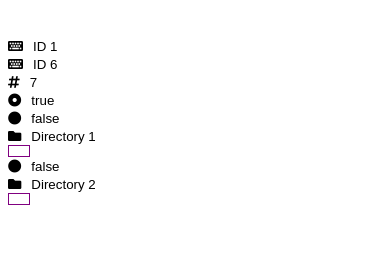
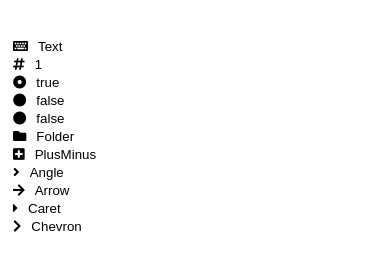
Before and after one commit to eweeye/treeview, a website: page index.html in a window 390 px wide. Shown: the part 61-332 px from the top of the page. Drawn offline with Linux system fonts and the light colour scheme; files that its build step writes are made by us from their sources.

Commit message:
Feature toggle expand (#5)
* Restuctured tree nodes to support instanceof checks for types

* Click event is able to isolate clicked node id

* Icon now refreshing onfolder node click

* Added a toggle item to test clickable logic

* Expanding shows the child nodes

* Expanding and colpasing folders work

* Added different colapsable styles (plus/minus, angle, arrow, caret, chevron)

Co-authored-by: Scott Hodgson <5344448@gmail.com>

```diff
--- a/index.html
+++ b/index.html
@@ -12,26 +12,29 @@
     <h1>EweEye TreeView</h1>
     <ul id="tree" class="eweeye-treeview"></ul>
     <script>
-        eweeye.TreeView.Add("tree", null, "id1", "ID 1");
-        eweeye.TreeView.Add("tree", "id1", "id2", "ID 2");
-        eweeye.TreeView.Add("tree", "id1", "id3", "ID 3");
-        eweeye.TreeView.Add("tree", "id2", "id4", "ID 4");
-        eweeye.TreeView.Add("tree", "id4", "id5", "ID 5");
-        eweeye.TreeView.Add("tree", null, "id6", "ID 6");
-        eweeye.TreeView.Add("tree", null, "id7", 7);
-        eweeye.TreeView.Add("tree", null, "id8", true);
-        eweeye.TreeView.Add("tree", null, "id9", false);
-        eweeye.TreeView.Add("tree", null, "id10", "Directory 1", "Folder");
-        eweeye.TreeView.Add("tree", "id10", "id11", "Sub-Directory 1", "Folder");
-        eweeye.TreeView.Add("tree", "id10", "id12", "Sub-Directory 2", "Folder");
-        eweeye.TreeView.Add("tree", "id11", "id13", "Sub-Directory 3", "Folder");
-        eweeye.TreeView.Add("tree", "id11", "id14", "Sub-Directory 4", "Folder");
-        eweeye.TreeView.Add("tree", null, "id15", false, "Toggle");
-        eweeye.TreeView.Add("tree", null, "id16", "Directory 2", "Folder");
-        eweeye.TreeView.Add("tree", "id16", "id17", "Sub-Directory 5", "Folder");
-        eweeye.TreeView.Add("tree", "id16", "id18", "Sub-Directory 6", "Folder");
-        eweeye.TreeView.Add("tree", "id17", "id19", "Sub-Directory 7", "Folder");
-        eweeye.TreeView.Add("tree", "id17", "id20", "Sub-Directory 8", "Folder");
+        eweeye.TreeView.Add("tree", null, "id1", "Text");
+        eweeye.TreeView.Add("tree", null, "id2", 1);
+        eweeye.TreeView.Add("tree", null, "id3", true);
+        eweeye.TreeView.Add("tree", null, "id4", false);
+        eweeye.TreeView.Add("tree", null, "id5", false, "Toggle");
+        eweeye.TreeView.Add("tree", null, "id6", "Folder", "Folder");
+        eweeye.TreeView.Add("tree", "id6", "id7", "Sub-folder", "Folder");
+        eweeye.TreeView.Add("tree", "id7", "id8", "Sub-sub-folder", "Folder");
+        eweeye.TreeView.Add("tree", null, "id9", "PlusMinus", "PlusMinus");
+        eweeye.TreeView.Add("tree", "id9", "id10", "Sub-PlusMinus", "PlusMinus");
+        eweeye.TreeView.Add("tree", "id10", "id11", "Sub-PlusMinus", "PlusMinus");
+        eweeye.TreeView.Add("tree", null, "id12", "Angle", "Angle");
+        eweeye.TreeView.Add("tree", "id12", "id13", "Sub-Angle", "Angle");
+        eweeye.TreeView.Add("tree", "id13", "id14", "Sub-Angle", "Angle");
+        eweeye.TreeView.Add("tree", null, "id15", "Arrow", "Arrow");
+        eweeye.TreeView.Add("tree", "id15", "id16", "Sub-Arrow", "Arrow");
+        eweeye.TreeView.Add("tree", "id16", "id17", "Sub-Arrow", "Arrow");
+        eweeye.TreeView.Add("tree", null, "id18", "Caret", "Caret");
+        eweeye.TreeView.Add("tree", "id18", "id19", "Sub-Caret", "Caret");
+        eweeye.TreeView.Add("tree", "id19", "id20", "Sub-Caret", "Caret");
+        eweeye.TreeView.Add("tree", null, "id21", "Chevron", "Chevron");
+        eweeye.TreeView.Add("tree", "id21", "id22", "Sub-Chevron", "Chevron");
+        eweeye.TreeView.Add("tree", "id22", "id23", "Sub-Chevron", "Chevron");
     </script>
 </body>
 </html>
--- a/src/css/treeview.css
+++ b/src/css/treeview.css
@@ -7,37 +7,37 @@ ul.eweeye-treeview div {
     display: inline-block;
 }
 
-ul.eweeye-treeview ul {
+ul.eweeye-treeview ul.children {
     list-style: none;
     display: table;
     border: 1px;
-    border-style: solid;
-    border-color: purple;
-    min-width: 10px;
-    min-height: 10px;
     padding-left: 10px;
 }
 
-ul.eweeye-treeview ul > div {
+ul.eweeye-treeview ul.children.hidden {
+    display: none;
+}
+
+ul.eweeye-treeview ul.children > div {
     display: table;
 }
 
-ul.eweeye-treeview button > * {
+ul.eweeye-treeview button.main {
     margin-left: 5px;
     margin-right: 5px;
 }
 
-ul.eweeye-treeview button > *:first-child {
+ul.eweeye-treeview button.main div.icon {
     margin-left: 0;
     margin-right: 5px;
 }
 
-ul.eweeye-treeview button > *:last-child {
+ul.eweeye-treeview button.main div.label {
     margin-left: 5px;
     margin-right: 0;
 }
 
-ul.eweeye-treeview button.node {
+ul.eweeye-treeview button.main {
     background: none;
     border: none;
     padding: 0;
@@ -46,7 +46,7 @@ ul.eweeye-treeview button.node {
     cursor: none;
 }
 
-ul.eweeye-treeview button.node:hover {
+ul.eweeye-treeview button.main:hover {
     background: none;
     border: none;
     padding: 0;
--- a/src/js/eweeye.js
+++ b/src/js/eweeye.js
@@ -1,7 +1,3 @@
 if (!window.eweeye) {
-    eweeye = {
-        Constants: {
-            Library: "eweeye"
-        }
-    };
+    window.eweeye = { };
 }
--- a/src/js/node.js
+++ b/src/js/node.js
@@ -4,16 +4,9 @@
         this.eweeye = {};
     }
 
-    if (!this.eweeye.Constants) {
-        this.eweeye.Constants = {};
-    }
-
     if (!this.eweeye.Node) {
         this.eweeye.Node = {};
     }
-
-    // Add constants to ui namepace
-    this.eweeye.Constants.Node = "node";
 
     // Add base node type constructor functions
     this.eweeye.Node.Type = {};
@@ -147,23 +140,62 @@
     Inherit(this.eweeye.Node.Type.Expandable, this.eweeye.Node.Type.Primitive);
     this.eweeye.Node.Type.Expandable.prototype.Children = {};
     this.eweeye.Node.Type.Expandable.prototype.Expanded = false;
+    this.eweeye.Node.Type.Expandable.prototype.IconOpen = null;
+    this.eweeye.Node.Type.Expandable.prototype.IconClosed = null;
     this.eweeye.Node.Type.Expandable.prototype.Trigger = function() {
         this.Expanded = !this.Expanded;
         return this;
     };
 
-    this.eweeye.Node.Type.Folder = function Folder() { };
-    Inherit(this.eweeye.Node.Type.Folder, this.eweeye.Node.Type.Expandable);
-    this.eweeye.Node.Type.Folder.prototype.RenderIcon = function() {
+    this.eweeye.Node.Type.Expandable.prototype.RenderIcon = function() {
         var span = document.createElement('span');
-        span.classList.add('fas');
         if (this.Expanded) {
-            span.classList.add('fa-folder-open');
+            if (this.IconOpen && typeof this.IconOpen === 'string') {
+                span.classList.add('fas', 'fa-' + this.IconOpen);
+            }
         } else {
-            span.classList.add('fa-folder');
+            if (this.IconClosed && typeof this.IconClosed === 'string') {
+                span.classList.add('fas', 'fa-' + this.IconClosed);
+            }
         }
         return span;
     };
+
+    this.eweeye.Node.Type.Folder = function Folder() {
+        this.IconOpen = 'folder-open';
+        this.IconClosed = 'folder';
+    };
+    Inherit(this.eweeye.Node.Type.Folder, this.eweeye.Node.Type.Expandable);
+
+    this.eweeye.Node.Type.PlusMinus = function PlusMinus() {
+        this.IconOpen = 'minus-square';
+        this.IconClosed = 'plus-square';
+    };
+    Inherit(this.eweeye.Node.Type.PlusMinus, this.eweeye.Node.Type.Expandable);
+
+    this.eweeye.Node.Type.Chevron = function PlusMinus() {
+        this.IconOpen = 'chevron-down';
+        this.IconClosed = 'chevron-right';
+    };
+    Inherit(this.eweeye.Node.Type.Chevron, this.eweeye.Node.Type.Expandable);
+
+    this.eweeye.Node.Type.Caret = function PlusMinus() {
+        this.IconOpen = 'caret-down';
+        this.IconClosed = 'caret-right';
+    };
+    Inherit(this.eweeye.Node.Type.Caret, this.eweeye.Node.Type.Expandable);
+
+    this.eweeye.Node.Type.Arrow = function PlusMinus() {
+        this.IconOpen = 'arrow-down';
+        this.IconClosed = 'arrow-right';
+    };
+    Inherit(this.eweeye.Node.Type.Arrow, this.eweeye.Node.Type.Expandable);
+
+    this.eweeye.Node.Type.Angle = function PlusMinus() {
+        this.IconOpen = 'angle-down';
+        this.IconClosed = 'angle-right';
+    };
+    Inherit(this.eweeye.Node.Type.Angle, this.eweeye.Node.Type.Expandable);
 
     this.eweeye.Node.Create = function(name) {
         if (typeof name !== "string")
@@ -176,6 +208,16 @@
                 return new eweeye.Node.Type.Folder();
             case "toggle":
                 return new eweeye.Node.Type.Toggle();
+            case "plusminus":
+                return new eweeye.Node.Type.PlusMinus();
+            case "chevron":
+                return new eweeye.Node.Type.Chevron();
+            case "caret":
+                return new eweeye.Node.Type.Caret();
+            case "arrow":
+                return new eweeye.Node.Type.Arrow();
+            case "angle":
+                return new eweeye.Node.Type.Angle();
             default:
                 return new eweeye.Node.Type.Primitive();
         }
--- a/src/js/treeview.js
+++ b/src/js/treeview.js
@@ -1,143 +1,96 @@
-eweeye.TreeView = (function() {
-    var _constTreeView = "treeview";
-    var _constNode = "node";
-    var ui = {
+(function() {
+
+    var _root = window;
+
+    if (!_root.eweeye) {
+        _root.eweeye = {};
+    }
+
+    if (!_root.eweeye.TreeView) {
+        _root.eweeye.TreeView = {
             Trees: {},
-        Nodes: {},
-
-        GetType: function(name, treeId) {
-            var type = ui.Types.Primitive;
-            if (name) {
-                if (ui.Types.hasOwnProperty(name)) {
-                    type = ui.Types[name];
-                }
-                if (treeId && ui.Trees[treeId].Types.hasOwnProperty(name)) {
-                    type = ui.Trees[treeId].Types[node.Type];
-                }
-            }
-            return type;
-        },
-
-        Add: function(treeId, parentId, id, value, type) {
-            if (!ui.Trees.hasOwnProperty(treeId)) {
-                ui.Trees[treeId] = {
             Nodes: {}
         };
     }
-            if (ui.Trees[treeId].Nodes.hasOwnProperty(id)) {
-                console.error("Id already exists in tree");
-                return;
-            }
-            if (ui.Nodes.hasOwnProperty(id)) {
-                console.error("Id already exists in alternate tree");
-                return;
-            }
-            if (document.getElementById(id)) {
-                console.error("Id already exists in DOM");
-                return;
-            }
-            var render = true;
-            if (parentId) {
-                var tempParentId = parentId;
-                while (tempParentId) {
-                    if (!ui.Nodes.hasOwnProperty(tempParentId)) {
-                        console.error("Parent does not exist");
-                        return;
-                    } else {
-                        var parent = ui.Nodes[tempParentId];
-                        if (!(parent instanceof eweeye.Node.Type.Expandable)) {
-                            console.error("Parent does not support children");
-                            return;
-                        }
-                        if (parent.Rendered === false || parent.Visible === false || parent.Expanded === false) {
-                            render = false;
-                            break;
-                        } else {
-                            tempParentId = parent.Parent;
-                        }
-                    }
-                }
-            }
-            var node = eweeye.Node.Create(type);
-            node.Id = id;
-            node.Tree = treeId;
-            node.Parent = parentId;
-            if (node instanceof eweeye.Node.Type.Primitive) {
-                node.Value = value;
-            }
-            if (node instanceof eweeye.Node.Type.Expandable) {
-                node.Children = {};
-            }
-            ui.Nodes[id] = node;
-            ui.Trees[treeId].Nodes[id] = id;
-            if (parentId && ui.Nodes.hasOwnProperty(parentId)) {
-                var parentNode = ui.Nodes[parentId];
-                if (parentNode instanceof eweeye.Node.Type.Expandable) {
-                    parentNode.Children[id] = id;
-                }
-            }
-            if (render) {
-                ui.Render(node);
-            }
-        },
 
-        CreateNodeElement: function(node) {
+    var _control = _root.eweeye.TreeView;
+    var _constants = _root.eweeye.Constants;
+
+    var CreateNodeElement = function(node) {
         var li = document.createElement('li');
         li.id = node.Id;
-            var contentDIV = document.createElement('div');
-            var contentButton = document.createElement('button');
-            contentButton.classList.add(_constNode);
-            contentDIV.appendChild(contentButton);
-            var icon = node.RenderIcon();
-            var content = node.RenderContent();
+        li.classList.add(_constants.NodeItem);
+        var self = document.createElement('div');
+        self.classList.add(_constants.NodeSelf);
+        var button = document.createElement('button');
+        button.classList.add(_constants.NodeButton);
+        self.appendChild(button);
+        var icon = document.createElement('div');
+        icon.classList.add(_constants.NodeIcon);
+        icon.appendChild(node.RenderIcon());
+        icon.classList.add(_constants.NodeIcon);
+        var label = document.createElement('div');
+        label.classList.add(_constants.NodeLabel);
+        label.appendChild(node.RenderContent());
         if (icon) {
-                contentButton.appendChild(icon);
+            button.appendChild(icon);
         }
-            if (content) {
-                contentButton.appendChild(content);
+        if (label) {
+            button.appendChild(label);
         }
-            var optionDIV = document.createElement('div');
-            li.appendChild(contentDIV);
-            li.appendChild(optionDIV);
+        var options = document.createElement('div');
+        options.classList.add(_constants.NodeOptions);
+        li.appendChild(self);
+        li.appendChild(options);
         if (node instanceof eweeye.Node.Type.Expandable) {
-                this.CreateChildrenElement(li);
+            CreateChildrenElement(li);
         }
         node.Rendered = true;
         //li.classList.add('hidden');
         return li;
-        },
+    };
 
-        UpdateNodeElement: function(li, node) {
-            var button = li.querySelector('button.node');
+    var UpdateNodeElement = function(li, node) {
+        var button = li.querySelector('button.' + _constants.NodeButton);
         if (button) {
-                button.innerHTML = '';
-                var icon = node.RenderIcon();
-                var content = node.RenderContent();
+            var icon = button.querySelector('div.' + _constants.NodeIcon);
             if (icon) {
-                    button.appendChild(icon);
+                icon.innerHTML = '';
+                icon.appendChild(node.RenderIcon());
             }
-                if (content) {
-                    button.appendChild(content);
+            var label = button .querySelector('div.' + _constants.NodeLabel);
+            if (label) {
+                label.innerHTML = '';
+                label.appendChild(node.RenderContent());
             }
         }
         if (node instanceof eweeye.Node.Type.Expandable) {
+            var children = li.querySelector('ul.' + _constants.NodeChildren);
+            if (children) {
+                if (node.Expanded) {
                     for (var prop in node.Children) {
                         if (node.Children.hasOwnProperty(prop)) {
-                        var subnode = this.Nodes[prop];
+                            var subnode = _control.Nodes[prop];
                             if (!subnode.Rendered) {
-                            this.Render(subnode);
+                                _control.Render(subnode);
                             }
                         }
                     }
+                    children.classList.remove(_constants.Hidden);
+                } else {
+                    children.classList.add(_constants.Hidden);
                 }
-        },
+            }
+        }
+    };
 
-        CreateChildrenElement: function(li) {
-            var nodeUL = document.createElement('ul');
-            li.appendChild(nodeUL);
-        },
+    var CreateChildrenElement = function(li) {
+        var ul = document.createElement('ul');
+        ul.classList.add(_constants.NodeChildren);
+        li.appendChild(ul);
+    };
 
-        GetNodeContainerElement: function(node) {
+    var GetNodeContainerElement = function(node) {
         return (function(node){
             // Determine the UL that the node should be added under
             // Default: Root of the tree
@@ -171,9 +124,9 @@ eweeye.TreeView = (function() {
             }
             return found;
         })(node);
-        },
+    };
 
-        GetNodeElement: function(node) {
+    var GetNodeElement = function(node) {
         return (function(node){
             var found = document.getElementById(node.Id);
             if (!found) {
@@ -182,28 +135,90 @@ eweeye.TreeView = (function() {
             }
             return found;
         })(node);
-        },
+    };
 
     // Function to render a node into the DOM
-        Render: function(node) {
+    _root.eweeye.TreeView.Render = function(node) {
         if (!(node instanceof eweeye.Node.Type.Base)) {
             console.error("Node not supported");
             return;
         }
         var li;
         if (!node.Rendered) {
-                var ul = this.GetNodeContainerElement(node);
+            var ul = GetNodeContainerElement(node);
             if (ul) {
-                    li = this.CreateNodeElement(node);
+                li = CreateNodeElement(node);
                 ul.appendChild(li);
             }
         } else {
-                li = this.GetNodeElement(node);
+            li = GetNodeElement(node);
             if (li) {
-                    this.UpdateNodeElement(li, node);
+                UpdateNodeElement(li, node);
+            }
+        }
+    };
+
+    _root.eweeye.TreeView.Add = function(treeId, parentId, id, value, type) {
+        if (!_control.Trees.hasOwnProperty(treeId)) {
+            _control.Trees[treeId] = {
+                Nodes: {}
+            };
+        }
+        if (_control.Trees[treeId].Nodes.hasOwnProperty(id)) {
+            console.error("Id already exists in tree");
+            return;
+        }
+        if (_control.Nodes.hasOwnProperty(id)) {
+            console.error("Id already exists in alternate tree");
+            return;
+        }
+        if (document.getElementById(id)) {
+            console.error("Id already exists in DOM");
+            return;
+        }
+        var render = true;
+        if (parentId) {
+            var tempParentId = parentId;
+            while (tempParentId) {
+                if (!_control.Nodes.hasOwnProperty(tempParentId)) {
+                    console.error("Parent does not exist");
+                    return;
+                } else {
+                    var parent = _control.Nodes[tempParentId];
+                    if (!(parent instanceof eweeye.Node.Type.Expandable)) {
+                        console.error("Parent does not support children");
+                        return;
+                    }
+                    if (parent.Rendered === false || parent.Visible === false || parent.Expanded === false) {
+                        render = false;
+                        break;
+                    } else {
+                        tempParentId = parent.Parent;
                     }
                 }
             }
+        }
+        var node = eweeye.Node.Create(type);
+        node.Id = id;
+        node.Tree = treeId;
+        node.Parent = parentId;
+        if (node instanceof eweeye.Node.Type.Primitive) {
+            node.Value = value;
+        }
+        if (node instanceof eweeye.Node.Type.Expandable) {
+            node.Children = {};
+        }
+        _control.Nodes[id] = node;
+        _control.Trees[treeId].Nodes[id] = id;
+        if (parentId && _control.Nodes.hasOwnProperty(parentId)) {
+            var parentNode = _control.Nodes[parentId];
+            if (parentNode instanceof eweeye.Node.Type.Expandable) {
+                parentNode.Children[id] = id;
+            }
+        }
+        if (render) {
+            _control.Render(node);
+        }
     };
-    return ui;
+
 })();
```
Also changed, not shown: Gruntfile.js (+7 -1 lines), src/js/clicknode.js (+7 -5 lines), src/js/constants.js (added, +14 -0 lines). Lines whose indentation alone changed are shown as unchanged.
